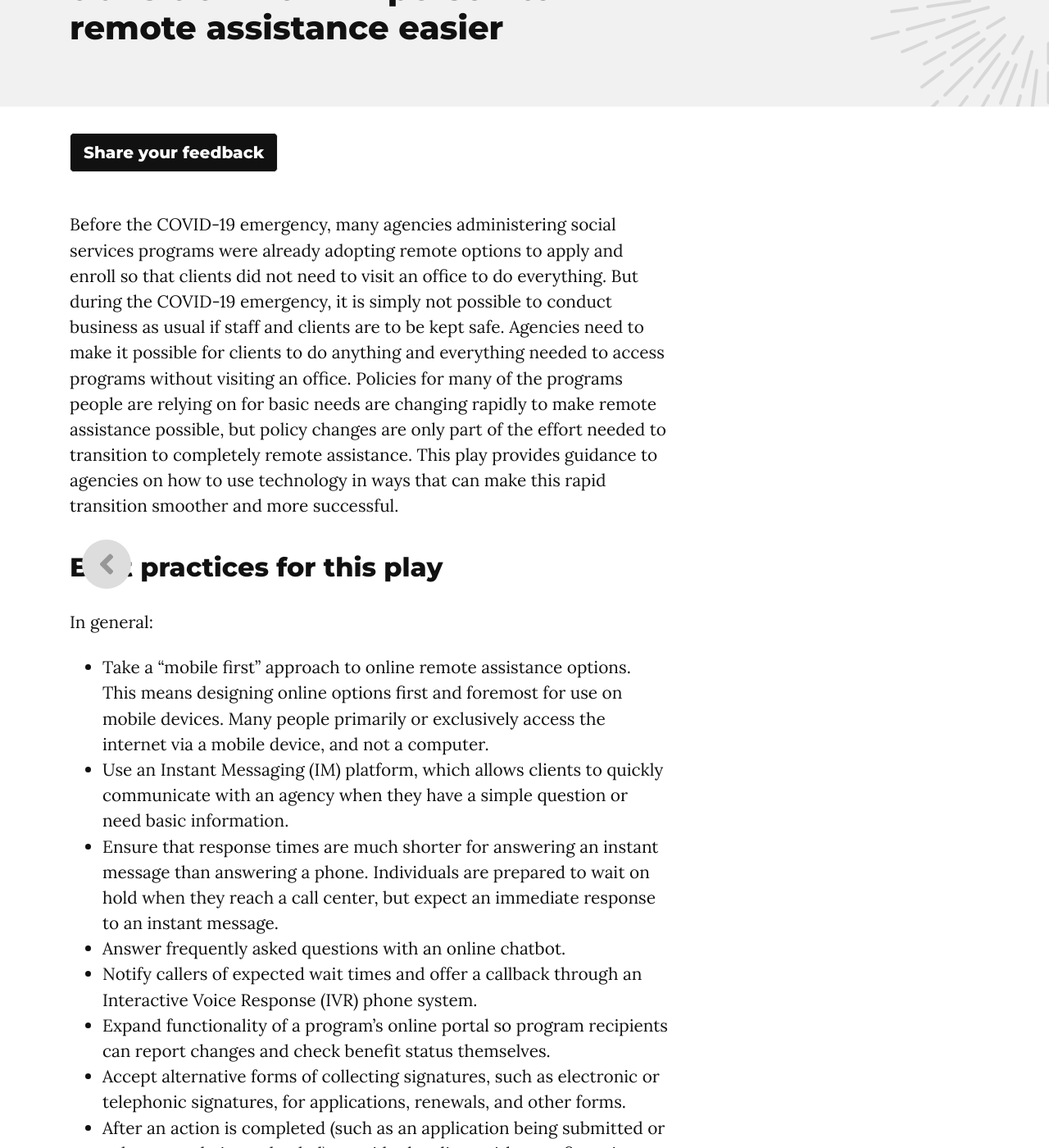
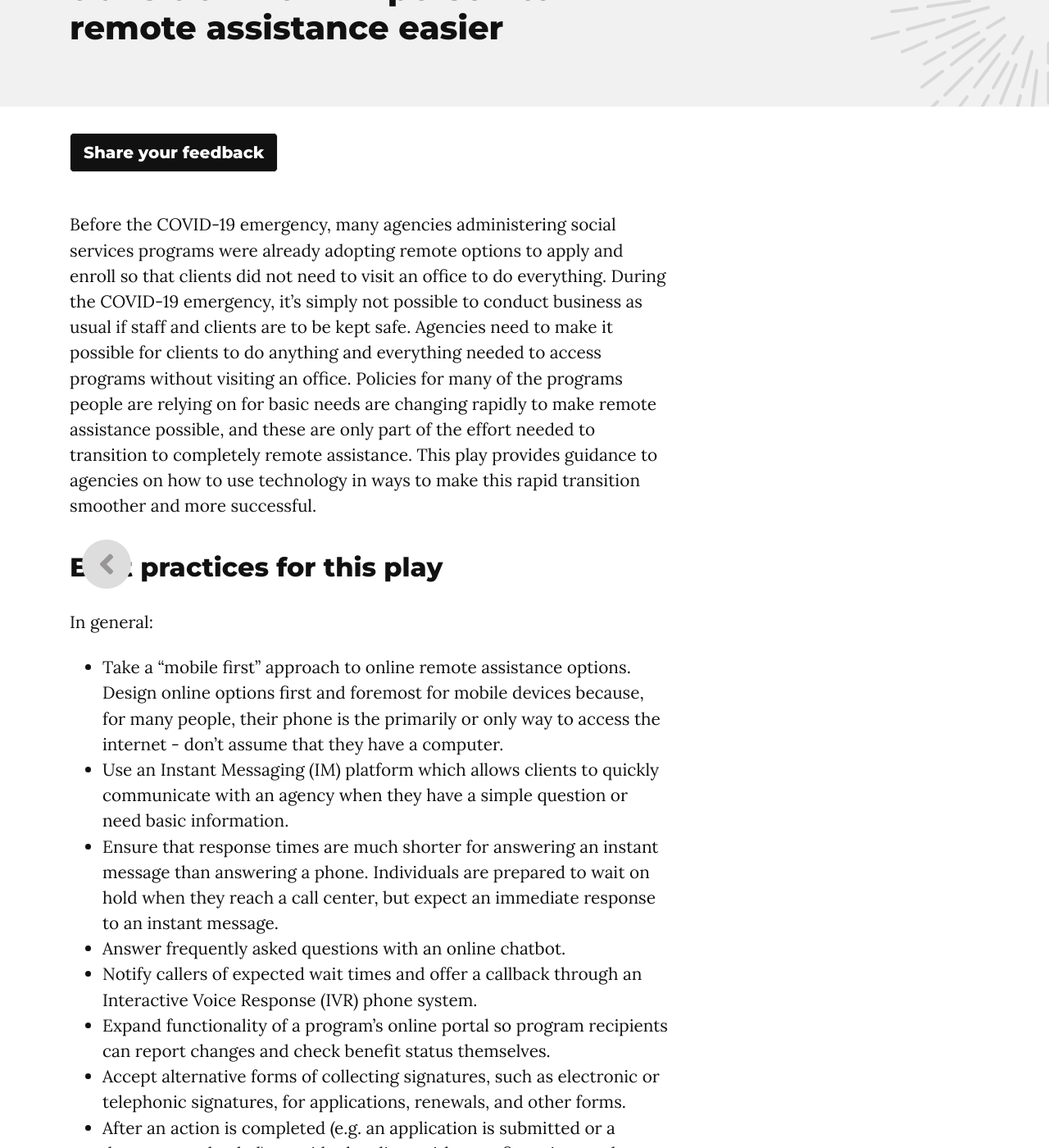
Before and after one commit to Social-Tech-Collab/socialtechcollaborative, a Jekyll site: the page built from _posts/2020-04-23-play-2.md, in a window 1280 px wide and 1400 px high, scrolled down 303 px. Shown: the whole window at 82% size. Built offline with Jekyll 4.4.1, drawn with Linux system fonts in a browser that asks for light colours; nearby versions of some CDN libraries; some web fonts are replaced; some of the changed text lies outside the part shown.

Commit message:
update copy

```diff
--- a/_posts/2020-04-23-play-2.md
+++ b/_posts/2020-04-23-play-2.md
@@ -6,18 +6,18 @@ date: 2020-4-23
 # visit: https://github.com/socialtechus/playbook/
 ---
 
-Before the COVID-19 emergency, many agencies administering social services programs were already adopting remote options to apply and enroll so that clients did not need to visit an office to do everything. But during the COVID-19 emergency, it is simply not possible to conduct business as usual if staff and clients are to be kept safe. Agencies need to make it possible for clients to do anything and everything needed to access programs without visiting an office. Policies for many of the programs people are relying on for basic needs are changing rapidly to make remote assistance possible, but policy changes are only part of the effort needed to transition to completely remote assistance. This play provides guidance to agencies on how to use technology in ways that can make this rapid transition smoother and more successful.
+Before the COVID-19 emergency, many agencies administering social services programs were already adopting remote options to apply and enroll so that clients did not need to visit an office to do everything. During the COVID-19 emergency, it’s simply not possible to conduct business as usual if staff and clients are to be kept safe. Agencies need to make it possible for clients to do anything and everything needed to access programs without visiting an office. Policies for many of the programs people are relying on for basic needs are changing rapidly to make remote assistance possible, and these are only part of the effort needed to transition to completely remote assistance. This play provides guidance to agencies on how to use technology in ways to make this rapid transition smoother and more successful.
 
 ## Best practices for this play
 In general:
-* Take a “mobile first” approach to online remote assistance options. This means designing online options first and foremost for use on mobile devices. Many people primarily or exclusively access the internet via a mobile device, and not a computer.
-* Use an Instant Messaging (IM) platform, which allows clients to quickly communicate with an agency when they have a simple question or need basic information.
+* Take a “mobile first” approach to online remote assistance options. Design online options first and foremost for mobile devices because, for many people, their phone is the primarily or only way to access the internet - don’t assume that they have a computer.
+* Use an Instant Messaging (IM) platform which allows clients to quickly communicate with an agency when they have a simple question or need basic information.
 * Ensure that response times are much shorter for answering an instant message than answering a phone. Individuals are prepared to wait on hold when they reach a call center, but expect an immediate response to an instant message.
 * Answer frequently asked questions with an online chatbot.
 * Notify callers of expected wait times and offer a callback through an Interactive Voice Response (IVR) phone system.
 * Expand functionality of a program’s online portal so program recipients can report changes and check benefit status themselves.
 * Accept alternative forms of collecting signatures, such as electronic or telephonic signatures, for applications, renewals, and other forms.
-* After an action is completed (such as an application being submitted or a document being uploaded), provide the client with a confirmation on the screen and/or by email.
+* After an action is completed (e.g. an application is submitted or a document uploaded), provide the client with a confirmation on the screen and/or by email.
 * Make sure that an online service works on all available browsers (Chrome, Firefox, Safari, and Internet Explorer).
 * Remind staff and clients to either delete personal information used on a mobile device (including tablets) if it is a shared device or to enable the device’s security features.
 * See our play on [text messaging](../play-1/) best practices for further tips.
```
